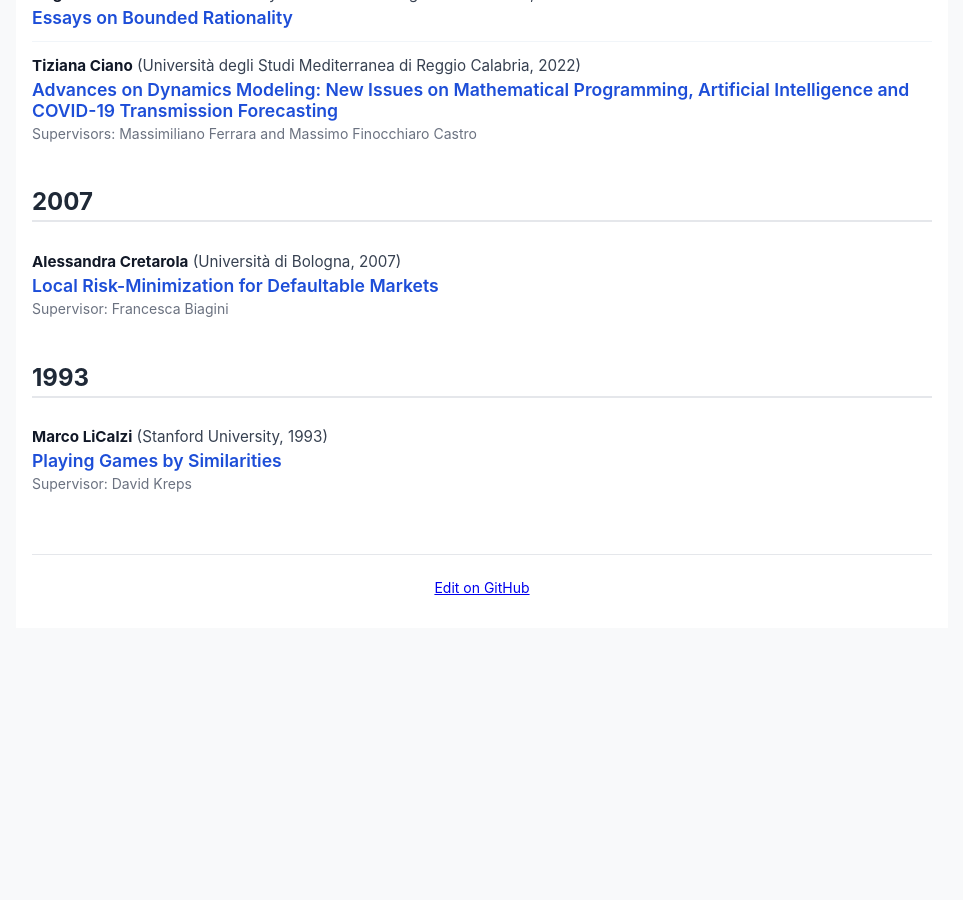
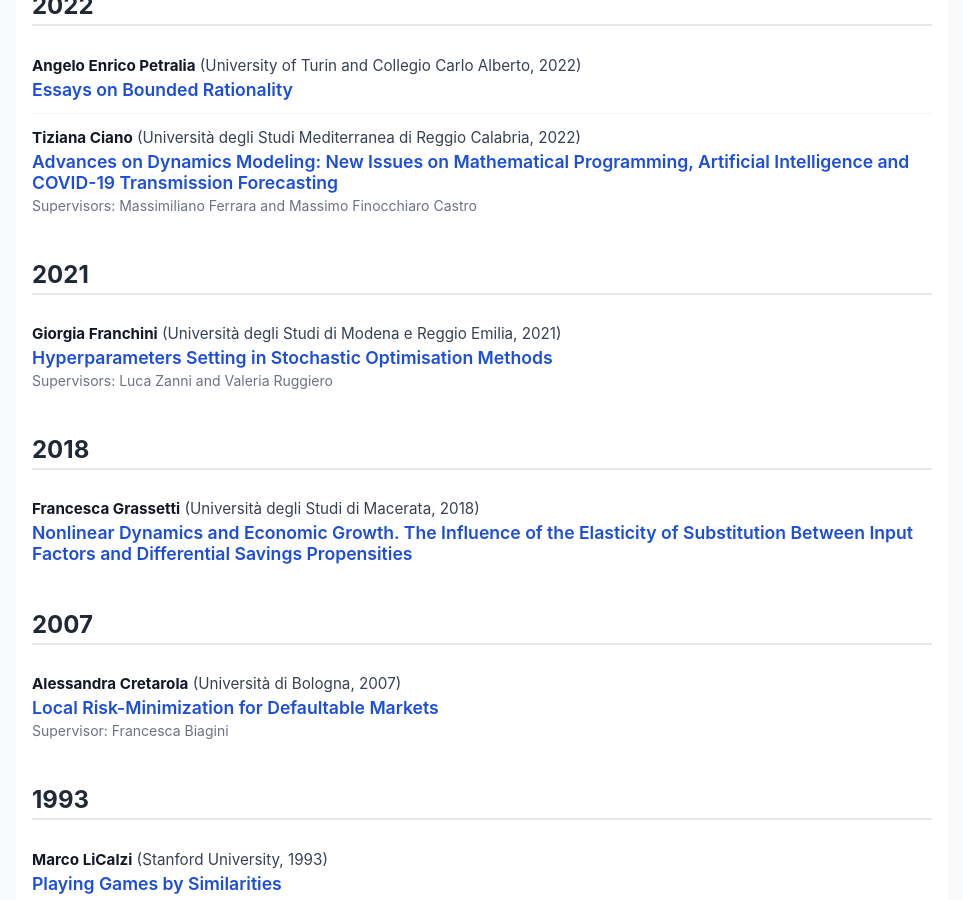
Before and after one commit to mlicalzi/AMASES_theses, a Jekyll site: the page built from index.md, in a window 1280 px wide and 900 px high, scrolled down 1455 px. Shown: the whole window, without its empty margins (158-1121 px from the left). Built offline with Jekyll 4.4.1, drawn with Linux system fonts in a browser that asks for light colours; before the commit the page ends 2083 px from its top, so only the background shows below that; some of the changed text lies outside the part shown.

Commit message:
Add files via upload

```diff
--- a/_data/theses.yml
+++ b/_data/theses.yml
@@ -1,3 +1,28 @@
+- name: Francesca Grassetti
+  affiliation: Università degli Studi di Macerata
+  year: 2018
+  url: https://u-pad.unimc.it/handle/11393/251177
+  title: "Nonlinear Dynamics and Economic Growth. The Influence of the Elasticity of Substitution Between Input Factors and Differential Savings Propensities"
+  supervisor:
+    - Cristiana Mammana
+
+- name: Ilaria Stefani
+  affiliation: Sapienza Università di Roma
+  year: 2024
+  url:
+  title: "Dynamic Portfolio Optimization with Stochastic Investment Opportunities and Discontinuities"
+  supervisor:
+    - Immacolata Oliva
+
+- name: Giorgia Franchini
+  affiliation: Università degli Studi di Modena e Reggio Emilia
+  year: 2021
+  url: https://iris.unimore.it/retrieve/e31e124f-6fe7-987f-e053-3705fe0a095a/TesiDefinitiva_FranchiniGiorgia.pdf
+  title: "Hyperparameters Setting in Stochastic Optimisation Methods"
+  supervisors:
+    - Luca Zanni
+    - Valeria Ruggiero
+
 - name: Angelo Enrico Petralia
   affiliation: University of Turin and Collegio Carlo Alberto
   year: 2022
```
